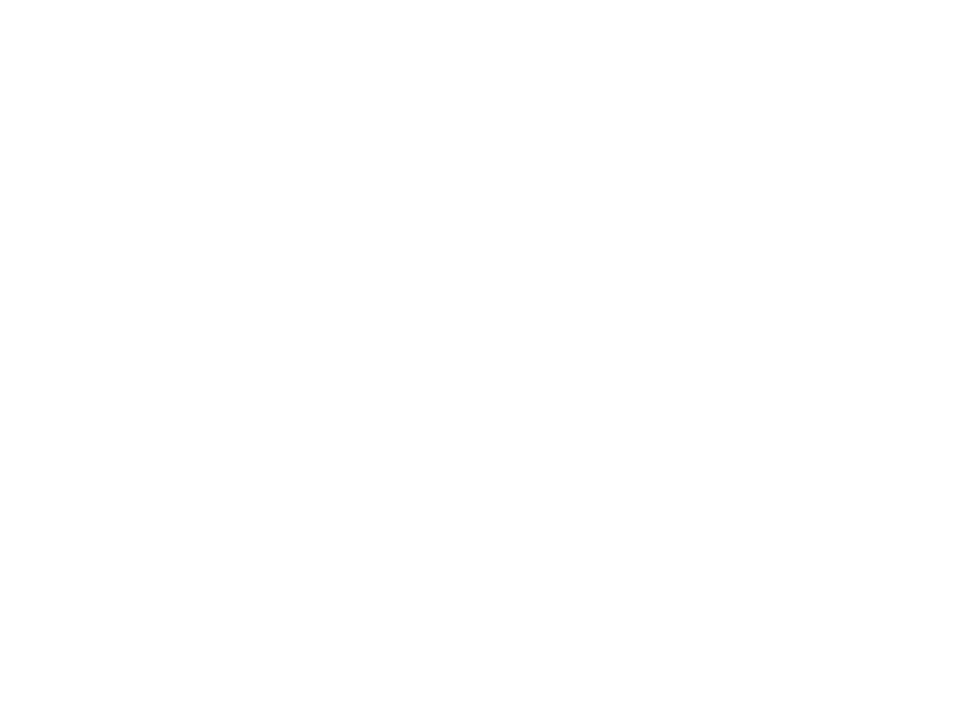
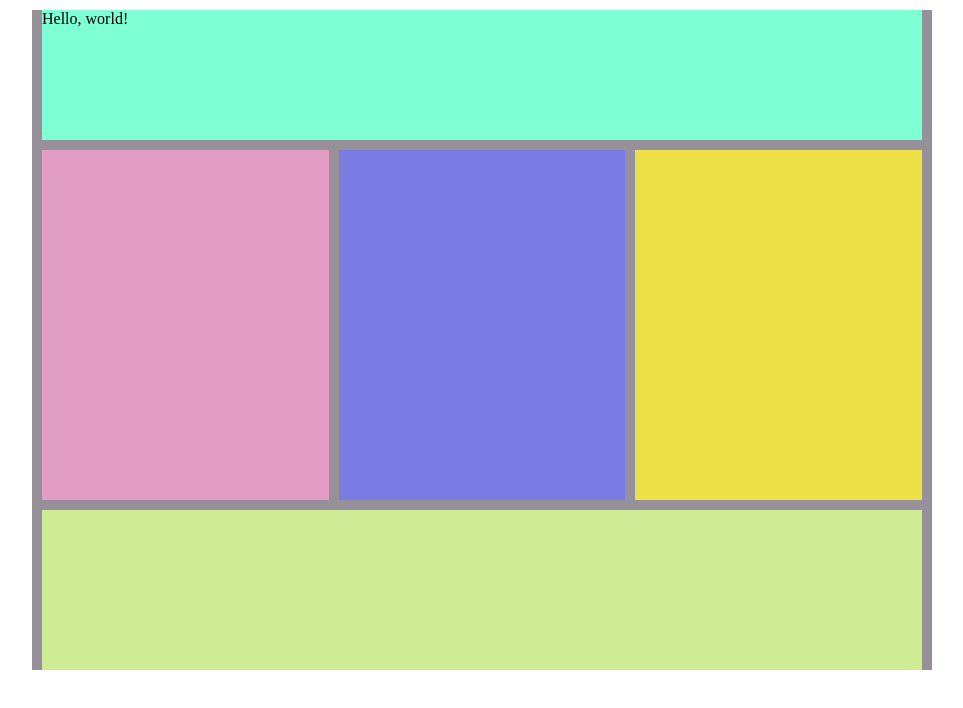
Before and after one commit to codeNameHenry/testSite-repo, a plain HTML site: page index.html in a window 1280 px wide. Shown: the whole page, without its empty margins (158-1121 px from the left). Drawn offline with Linux system fonts and the light colour scheme.

Commit message:
added a few edit to arrange the divs properly

```diff
--- a/index.html
+++ b/index.html
@@ -17,66 +17,72 @@
 
         .box2{
             width:880px;
-            height: 150;
+            height: 130px;
             margin-top: 10px;
             margin-bottom: 10px;
             margin-left: auto;
             margin-right: auto;
             background-color: rgb(186, 177, 194);
+            padding:;
+        }
+        .nav-para{
+            margin-top:10px;
+            margin-bottom: 10px;
+            margin-left: auto;
+            margin-right: auto;
+            background-color: aquamarine;
+            height:130px;
+            width: 880px;
+
         }
         .box3{
             width:880px;
-            height: 350;
+            height: 350px;
             margin-top: 10px;
             margin-bottom: 10px;
             margin-left: auto;
             margin-right: auto;
-            background-color: rgb(154, 205, 124);
         }
         .box31{
-            width:273.3px;
-            height: 350;
+            width:286.5px;
+            height: 350px;
+            margin-right: 10px;
             float: left;
+            background-color: rgb(226, 157, 196);
+        }
+        .box32{
+            width:286.5px;
+            height: 350px;
+            float: left;
+            margin-right:10px;
+            /* margin-left: auto;
+            margin-right: auto; */
+            background-color: rgb(121, 124, 227);
+        }
+        .box33{
+            width:286.5px;
+            height: 350px;
+            float: left;
+            position: center;
+            background-color: rgb(238, 224, 71);
+        }
+        .box4{
+            width:880px;
+            height: 160px;
             margin-top: 10px;
             margin-bottom: 10px;
             margin-left: auto;
             margin-right: auto;
-            background-color: rgb(226, 157, 196);
-        }
-        .box32{
-            width:273.3px;
-            height: 350;
-            margin-top: 10px;
-            margin-bottom: 10px;
-            margin-left: auto;
-            margin-right: auto;
-            background-color: rgb(121, 124, 227);
-        }
-        .box33{
-            width:273.3px;
-            height: 350;
-            float: right;
-            margin-top: 10px;
-            margin-bottom: 10px;
-            margin-left: auto;
-            margin-right: auto;
-            background-color: rgb(238, 224, 71);
-        }
-        .box4{
-            width:900px;
-            height: 150;
-            margin-top: 10px;
-            margin-bottom: 10px;
-            margin-left: auto;
-            margin-right: auto;
-            background-color: rgb(148, 163, 236);
+            background-color: rgb(205, 236, 148);
         }
 
     </style>
 </head>
 <body>
     <div class="box1">
-        <div class="box2"></div>
+        <div class="box2">
+            <div class="nav-para">Hello, world!</div>
+        </div>
         <div class="box3">
             <div class="box31"></div>
             <div class="box32"></div>
```
